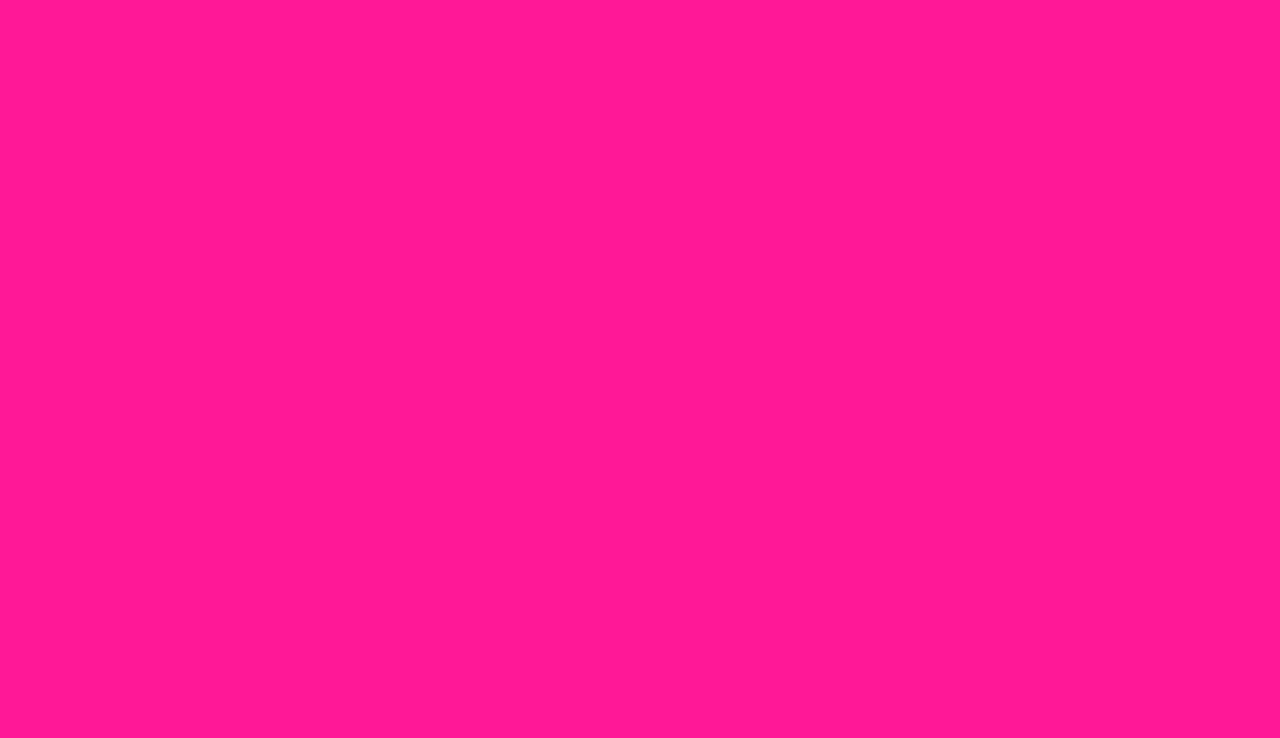
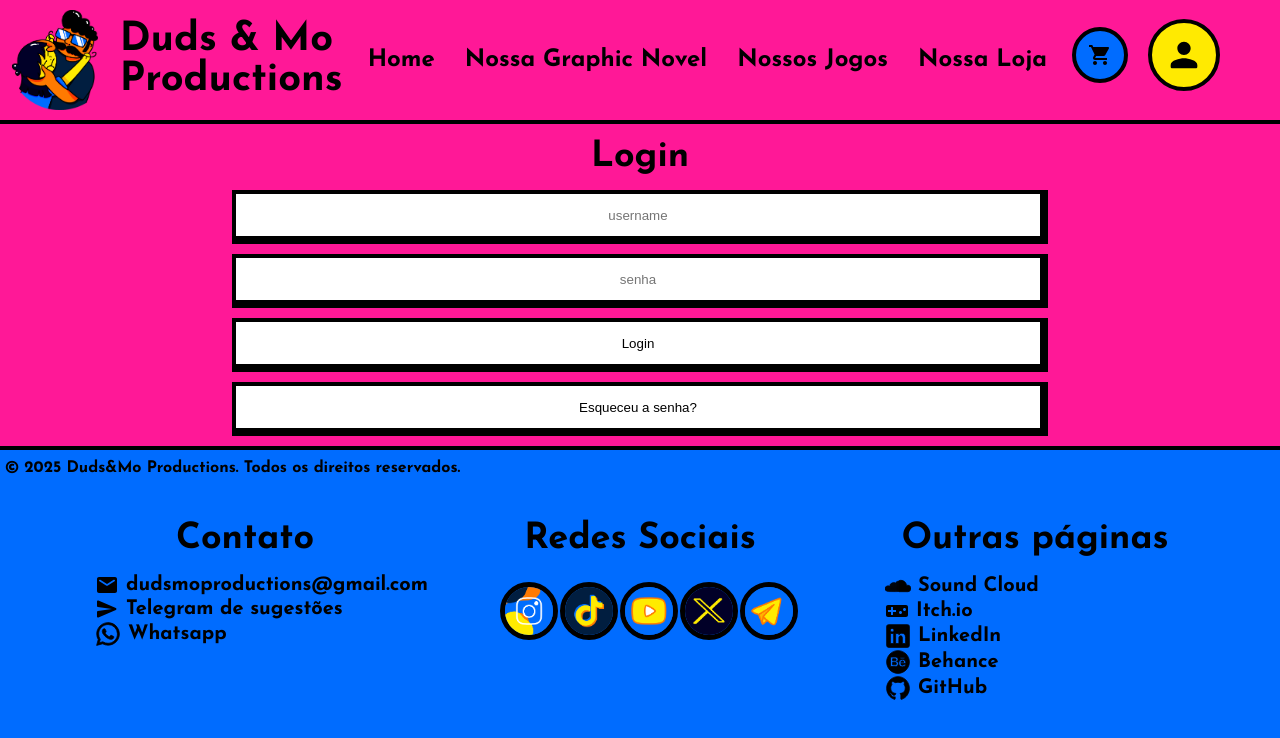
Before and after one commit to EduardaTuboy/Duds-Mo-Site, a React app: page /register in a window 1280 px wide. Before the commit this address had no page. Shown: the top 738 px of the page. Built offline with nearby package versions, Linux system fonts and the light colour scheme.

Commit message:
Register page stylised and border css refactored

```diff
--- a/public/index.css
+++ b/public/index.css
@@ -63,3 +63,23 @@ h2 {
 .espaco {
   height: 20px;
 }
+
+form {
+  display: flex;
+  flex-direction: column;
+  align-items: center;
+}
+
+input {
+  width: 800px;
+  height: 40px;
+  margin-bottom: 10px;
+  text-align: center;
+}
+
+.NB_border {
+  border-top: 4px solid var(--mo-black);
+  border-right: 8px solid var(--mo-black);
+  border-bottom: 8px solid var(--mo-black);
+  border-left: 4px solid var(--mo-black);
+}
--- a/src/components/App.jsx
+++ b/src/components/App.jsx
@@ -1,26 +1,26 @@
-import React from 'react';
-import { Routes, Route, BrowserRouter as Router } from 'react-router-dom';
+import React from "react";
+import { Routes, Route, BrowserRouter as Router } from "react-router-dom";
 
 // Importa as páginas
-import Home from '../pages/Home';
-import EyeGloome from '../pages/EyeGloome';
-import Loja from '../pages/Loja';
-import Jogos from '../pages/Jogos';
+import Home from "../pages/Home";
+import EyeGloome from "../pages/EyeGloome";
+import Loja from "../pages/Loja";
+import Jogos from "../pages/Jogos";
+import Register from "../pages/Register";
 
 const App = () => {
   // Pega a localização atual da página
 
   return (
-
     <div>
       <Routes>
         <Route path="/" element={<Home />} />
         <Route path="/eyegloome" element={<EyeGloome />} />
         <Route path="/loja" element={<Loja />} />
         <Route path="/jogos" element={<Jogos />} />
+        <Route path="/register" element={<Register />} />
       </Routes>
     </div>
-
   );
 };
 
--- a/src/components/CardImg.css
+++ b/src/components/CardImg.css
@@ -9,15 +9,10 @@ img {
 }
 
 .card {
-  border-top: 4px solid var(--mo-black);
-  border-right: 8px solid var(--mo-black);
-  border-bottom: 8px solid var(--mo-black);
-  border-left: 4px solid var(--mo-black);
   width: 485px;
   height: 255px;
   border-radius: 2%;
   margin: 30px;
-  font-family: "Josefin Sans", serif;
   font-weight: 400;
   display: flex;
   flex-direction: column;
--- a/src/components/CardImg.jsx
+++ b/src/components/CardImg.jsx
@@ -10,7 +10,10 @@ function CardImg(props) {
       }}
     >
       <img src={props.src} alt={props.alt} />
-      <div className="card" style={{ backgroundColor: props.bg_color }}>
+      <div
+        className="card NB_border"
+        style={{ backgroundColor: props.bg_color }}
+      >
         <h3 style={{ color: props.text_color }}>{props.title}</h3>
         <p style={{ color: props.text_color }}>{props.content}</p>
       </div>
--- a/src/components/CathegoryCard.css
+++ b/src/components/CathegoryCard.css
@@ -6,10 +6,6 @@
   align-items: center;
   width: 250px;
   height: 170px;
-  border-top: 4px solid var(--mo-black);
-  border-right: 8px solid var(--mo-black);
-  border-bottom: 8px solid var(--mo-black);
-  border-left: 4px solid var(--mo-black);
   border-radius: 2%;
   margin: 15px;
 }
--- a/src/components/CathegoryCard.jsx
+++ b/src/components/CathegoryCard.jsx
@@ -3,7 +3,7 @@ import "./CathegoryCard.css";
 
 function CathegoryCard(props) {
   return (
-    <div className="cathegory" onClick={props.onClick}>
+    <div className="cathegory NB_border" onClick={props.onClick}>
       <img src={props.url} />
       <h3>{props.name}</h3>
     </div>
--- a/src/components/Logged.jsx
+++ b/src/components/Logged.jsx
@@ -9,9 +9,11 @@ function Logged() {
       <div id="cart" className="circle">
         <ShoppingCartIcon />
       </div>
-      <div id="profile" className="circle">
-        <PersonRoundedIcon sx={{ fontSize: 40 }} />
-      </div>
+      <a href="register">
+        <div id="profile" className="circle">
+          <PersonRoundedIcon sx={{ fontSize: 40 }} />
+        </div>
+      </a>
     </div>
   );
 }
--- a/src/components/ProductCard.css
+++ b/src/components/ProductCard.css
@@ -5,10 +5,6 @@
   align-items: center;
   min-height: 250px;
   min-width: 200px;
-  border-top: 4px solid var(--mo-black);
-  border-right: 8px solid var(--mo-black);
-  border-bottom: 8px solid var(--mo-black);
-  border-left: 4px solid var(--mo-black);
   margin: 15px;
   border-radius: 2%;
   margin: 15px;
--- a/src/components/ProductCard.jsx
+++ b/src/components/ProductCard.jsx
@@ -3,7 +3,7 @@ import "./ProductCard.css";
 
 function ProductCard(props) {
   return (
-    <div className="product">
+    <div className="product NB_border">
       <img src={require("../assets/1.png")} alt={"logo"} />
       <h3>{props.name}</h3>
       <h3>R$ {props.price}</h3>
--- a/src/pages/Register.js
+++ b/src/pages/Register.js
@@ -0,0 +1,59 @@
+import React, { useState, useEffect } from "react";
+import Navbar from "../components/Navbar";
+import Footer from "../components/Footer";
+
+function Register() {
+  const handleSubmit = (event) => {
+    event.preventDefault();
+    // Submetendo o formulário manualmente
+    event.target.submit();
+  };
+  const handleForgotPassword = (event) => {
+    event.preventDefault();
+    alert("bruh");
+  };
+
+  return (
+    <div>
+      <Navbar pagina={"register"} />
+
+      <h2>Login</h2>
+      <form action="/submit-login" method="POST">
+        <input
+          className="NB_border"
+          type="text"
+          id="username"
+          name="username"
+          placeholder="username"
+          required
+        />
+        <input
+          className="NB_border"
+          type="password"
+          id="password"
+          name="password"
+          placeholder="senha"
+          required
+        />
+        <input
+          className="NB_border"
+          type="text"
+          value="Login"
+          onClick={handleSubmit}
+          style={{ cursor: "pointer" }}
+        />
+        <input
+          className="NB_border"
+          type="text"
+          value="Esqueceu a senha?"
+          onClick={handleForgotPassword}
+          style={{ cursor: "pointer" }}
+        />
+      </form>
+
+      <Footer />
+    </div>
+  );
+}
+
+export default Register;
```
Lines whose indentation alone changed are shown as unchanged.
